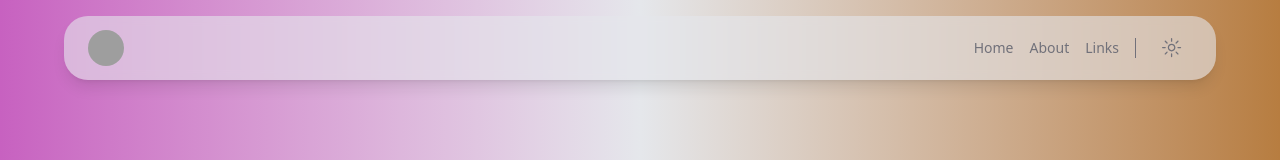
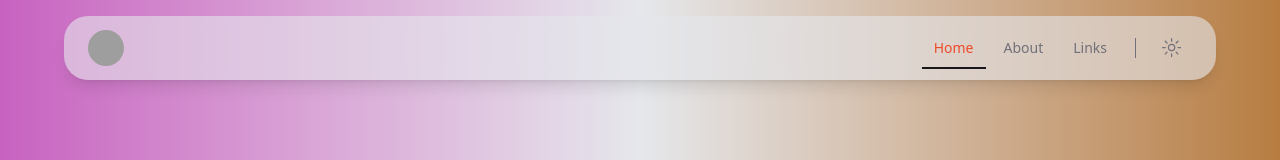
Before and after one commit to alvinsjoy/PortfolioWebsite, a Next.js app: page / in a window 1280 px wide. Shown: the top 160 px of the page. Built offline with nearby package versions, Linux system fonts and the light colour scheme; grey boxes are pictures that could not be loaded.

Commit message:
feat(navbar): add vercel like tabs to navbar

```diff
--- a/components/nav.tsx
+++ b/components/nav.tsx
@@ -4,8 +4,58 @@ import { AvatarImage, AvatarFallback, Avatar } from '@/components/ui/avatar';
 import Link from 'next/link';
 import ThemeSwitcher from '@/components/theme-switcher';
 import { Separator } from '@/components/ui/separator';
+import { useState, useRef, useEffect } from 'react';
 
 export default function Navbar() {
+  const [hoveredIndex, setHoveredIndex] = useState<number | null>(null);
+  const [activeIndex, setActiveIndex] = useState(0);
+  const [hoverStyle, setHoverStyle] = useState({});
+  const [activeStyle, setActiveStyle] = useState({ left: '0px', width: '0px' });
+  const tabRefs = useRef<(HTMLDivElement | null)[]>([]);
+
+  const navLinks = [
+    { label: 'Home', href: '/' },
+    { label: 'About', href: '#' },
+    { label: 'Links', href: 'https://aj.is-a.dev', external: true },
+  ];
+
+  useEffect(() => {
+    if (hoveredIndex !== null) {
+      const hoveredElement = tabRefs.current[hoveredIndex];
+      if (hoveredElement) {
+        const { offsetLeft, offsetWidth } = hoveredElement;
+        setHoverStyle({
+          left: `${offsetLeft}px`,
+          width: `${offsetWidth}px`,
+        });
+      }
+    }
+  }, [hoveredIndex]);
+
+  useEffect(() => {
+    const activeElement = tabRefs.current[activeIndex];
+    if (activeElement) {
+      const { offsetLeft, offsetWidth } = activeElement;
+      setActiveStyle({
+        left: `${offsetLeft}px`,
+        width: `${offsetWidth}px`,
+      });
+    }
+  }, [activeIndex]);
+
+  useEffect(() => {
+    requestAnimationFrame(() => {
+      const homeElement = tabRefs.current[0];
+      if (homeElement) {
+        const { offsetLeft, offsetWidth } = homeElement;
+        setActiveStyle({
+          left: `${offsetLeft}px`,
+          width: `${offsetWidth}px`,
+        });
+      }
+    });
+  }, []);
+
   return (
     <header className="fixed top-4 left-1/2 z-50 w-[90%] max-w-[1200px] -translate-x-1/2 rounded-3xl backdrop-blur-xs bg-gray-200/60 dark:bg-gray-950/60 shadow-lg">
       <div className="container flex h-16 items-center justify-between px-4 md:px-6">
@@ -19,26 +69,53 @@ export default function Navbar() {
           </Avatar>
         </Link>
         <nav className="flex items-center gap-4">
-          <Link
-            className="text-sm font-medium text-muted-foreground hover:text-foreground"
-            href="/"
-          >
-            Home
-          </Link>
-          <Link
-            className="text-sm font-medium text-muted-foreground hover:text-foreground"
-            href="#"
-          >
-            About
-          </Link>
-          <Link
-            className="text-sm font-medium text-muted-foreground hover:text-foreground"
-            href="https://aj.is-a.dev"
-            target="_blank"
-            rel="noopener noreferrer"
-          >
-            Links
-          </Link>
+          <div className="relative">
+            {/* Hover Highlight */}
+            <div
+              className="absolute h-[30px] transition-all duration-300 ease-out bg-gray-100 dark:bg-gray-800 rounded-[6px] flex items-center"
+              style={{
+                ...hoverStyle,
+                opacity: hoveredIndex !== null ? 1 : 0,
+              }}
+            />
+
+            {/* Active Indicator */}
+            <div
+              className="absolute bottom-[-6px] h-[2px] bg-secondary-foreground dark:bg-secondary-foreground transition-all duration-300 ease-out"
+              style={activeStyle}
+            />
+
+            {/* Navigation Links */}
+            <div className="relative flex space-x-[6px] items-center">
+              {navLinks.map((link, index) => (
+                <div
+                  key={index}
+                  ref={(el) => {
+                    tabRefs.current[index] = el;
+                  }}
+                  className="px-3 py-2 cursor-pointer transition-colors duration-300 h-[30px]"
+                  onMouseEnter={() => setHoveredIndex(index)}
+                  onMouseLeave={() => setHoveredIndex(null)}
+                  onClick={() => setActiveIndex(index)}
+                >
+                  <Link
+                    className={`text-sm font-medium whitespace-nowrap flex items-center justify-center h-full ${
+                      index === activeIndex || index === hoveredIndex
+                        ? 'text-foreground'
+                        : 'text-muted-foreground'
+                    }`}
+                    href={link.href}
+                    {...(link.external && {
+                      target: '_blank',
+                      rel: 'noopener noreferrer',
+                    })}
+                  >
+                    {link.label}
+                  </Link>
+                </div>
+              ))}
+            </div>
+          </div>
           <Separator className="h-5 w-px bg-muted-foreground" />
           <ThemeSwitcher />
         </nav>
```
